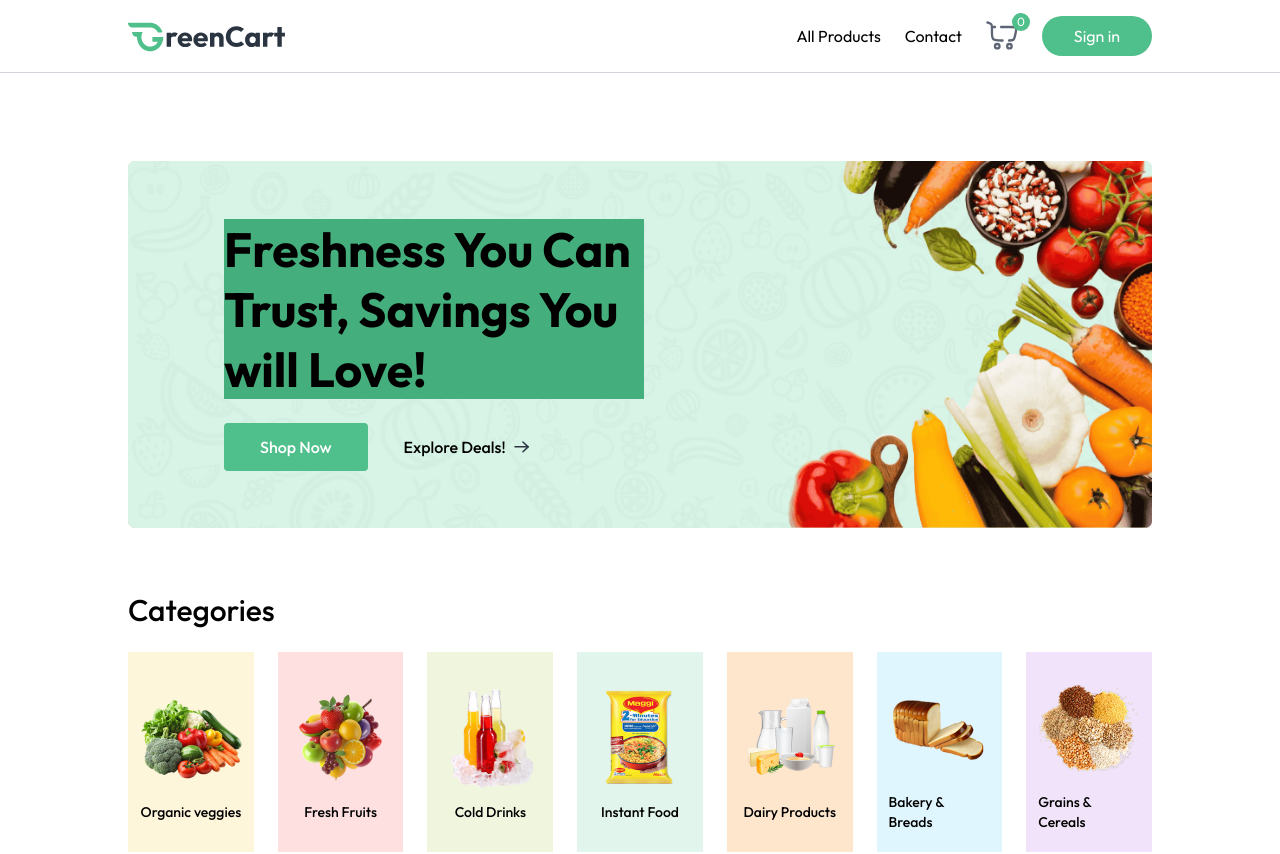
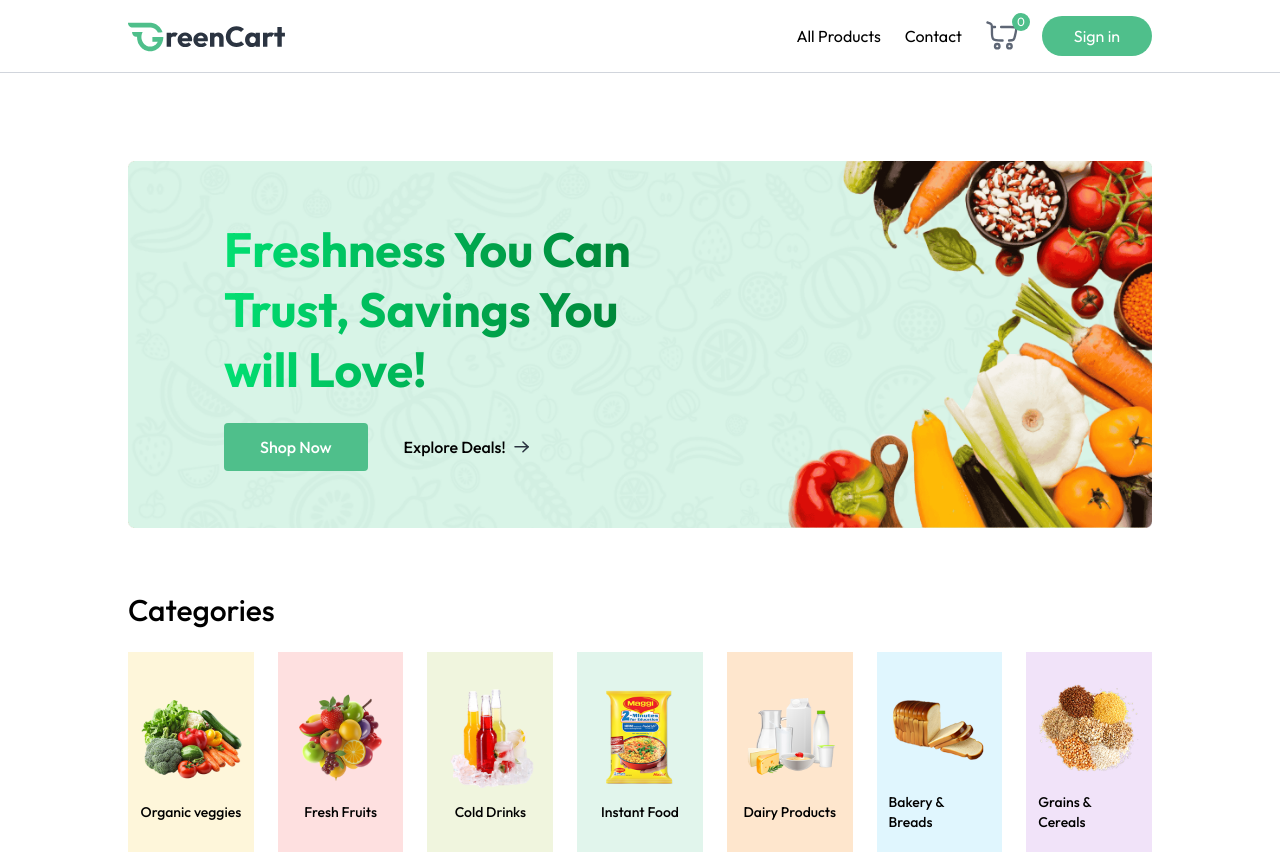
Before and after one commit to MarcAT92/GroceryShop, a React (Vite) app in the folder client/: page / in a window 1280 px wide. Shown: the top 854 px of the page. Built offline with nearby package versions, Linux system fonts and the light colour scheme; no server answers.

Commit message:
style(MainBanner): update heading text style with gradient background
The change applies a gradient background to the heading text in the MainBanner component to enhance visual appeal and align with the updated design requirements.

```diff
--- a/client/src/components/MainBanner.jsx
+++ b/client/src/components/MainBanner.jsx
@@ -9,7 +9,7 @@
             <img src={assets.main_banner_bg_sm} alt="banner" className="w-full md:hidden" />
 
             <div className='absolute inset-0 flex flex-col items-center md:items-start justify-end md:justify-center pb-20 md:pb-0 px-4 md:pl-18 lg:pl-24'>
-                <h1 className='text-3xl md:text-4xl lg:text-5xl font-bold text-center bg-primary-dull text-black md:text-left max-w-72 md:max-w-80 lg:max-w-105 leading-tight lg:leading-15'>Freshness You Can Trust, Savings You will Love!</h1>
+                <h1 className='text-3xl md:text-4xl lg:text-5xl font-bold text-center md:text-left max-w-72 md:max-w-80 lg:max-w-105 leading-tight lg:leading-15 bg-gradient-to-r from-green-400 to-green-700 text-transparent bg-clip-text'>Freshness You Can Trust, Savings You will Love!</h1>
 
                 <div className='flex items-center mt-6 font-medium'>
                     <Link to={"/products"} className='group flex items-center gap-2 px-7 md:px-9 py-3 bg-primary hover:bg-primary-dull transition rounded text-white cursor-pointer'>
```
